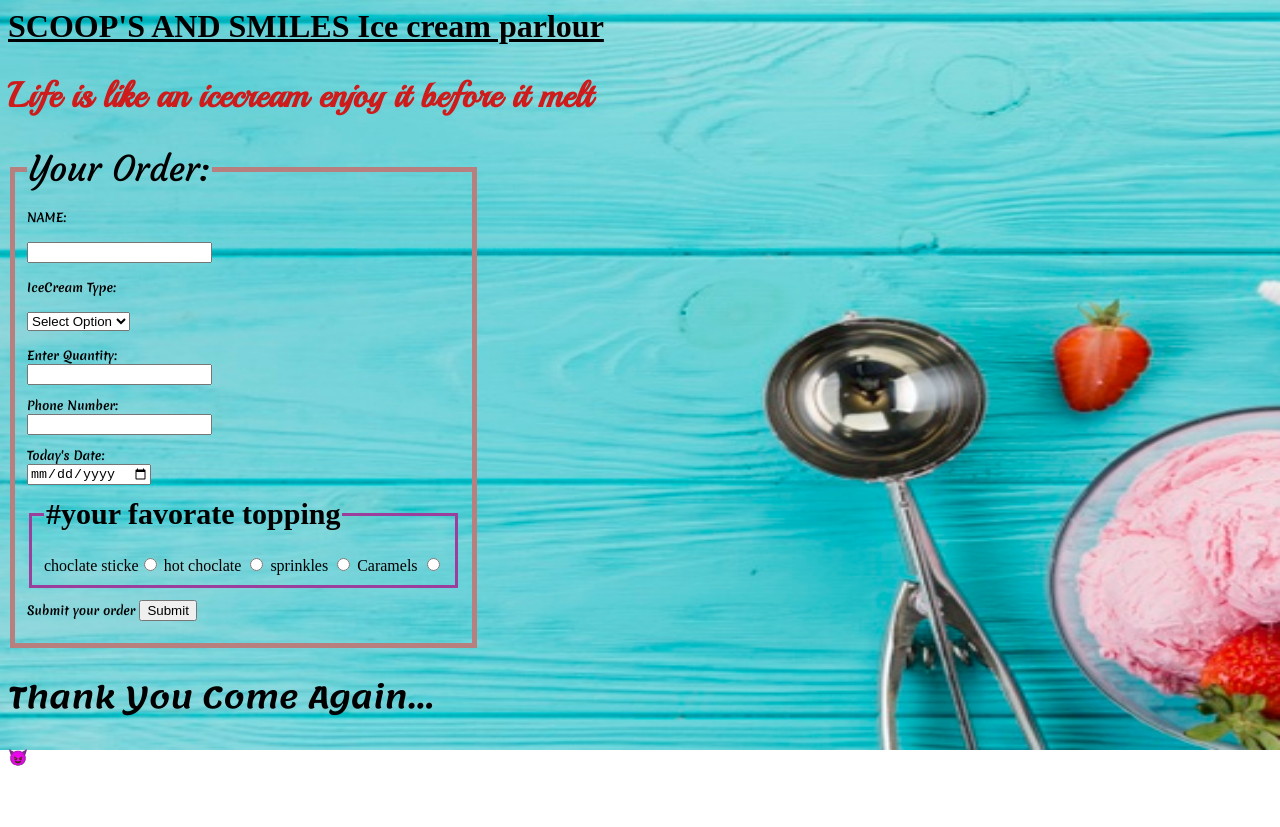
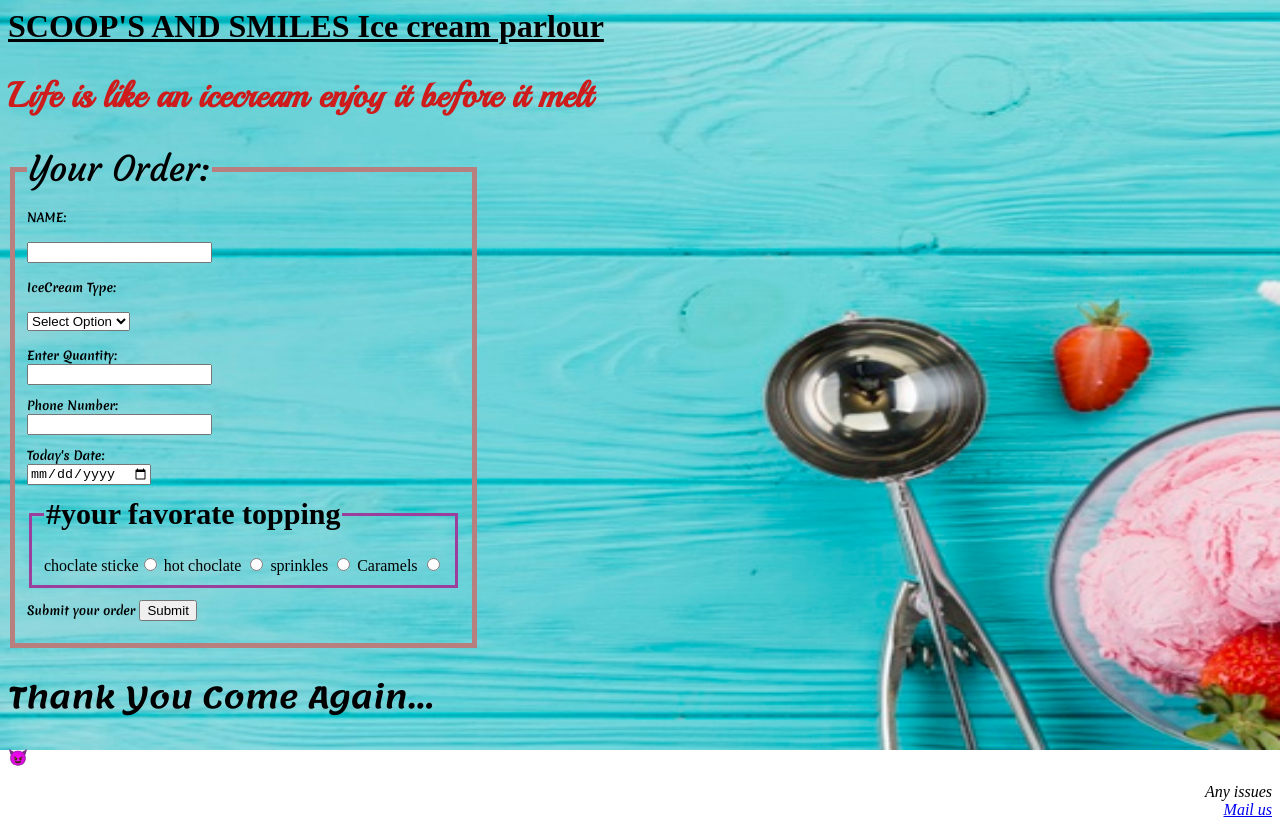
Before and after one commit to Diwakar10091511/IceCreamForm, a plain HTML site: page index.html in a window 1280 px wide. Before the commit the page ends 800 px from the top, so only its background shows below. Drawn offline with Linux system fonts and the light colour scheme; a web font is replaced by a local one.

Commit message:
small changes

```diff
--- a/index.html
+++ b/index.html
@@ -53,5 +53,6 @@
 			<p>&#x1F608;</p>
 
 		</form>
+                <address>Any issues <br> <a href="mailto: diwakarnew1123@gmail.com">Mail us</a><address>
 	</body>
 	</html>
--- a/styles.css
+++ b/styles.css
@@ -39,4 +39,8 @@
 #a1{
     font-family: Lemonada,Lobster, Geneva, Tahoma, sans-serif;
     font-size: 30px;
+
 }
+address{
+	text-align:right;
+}
```
